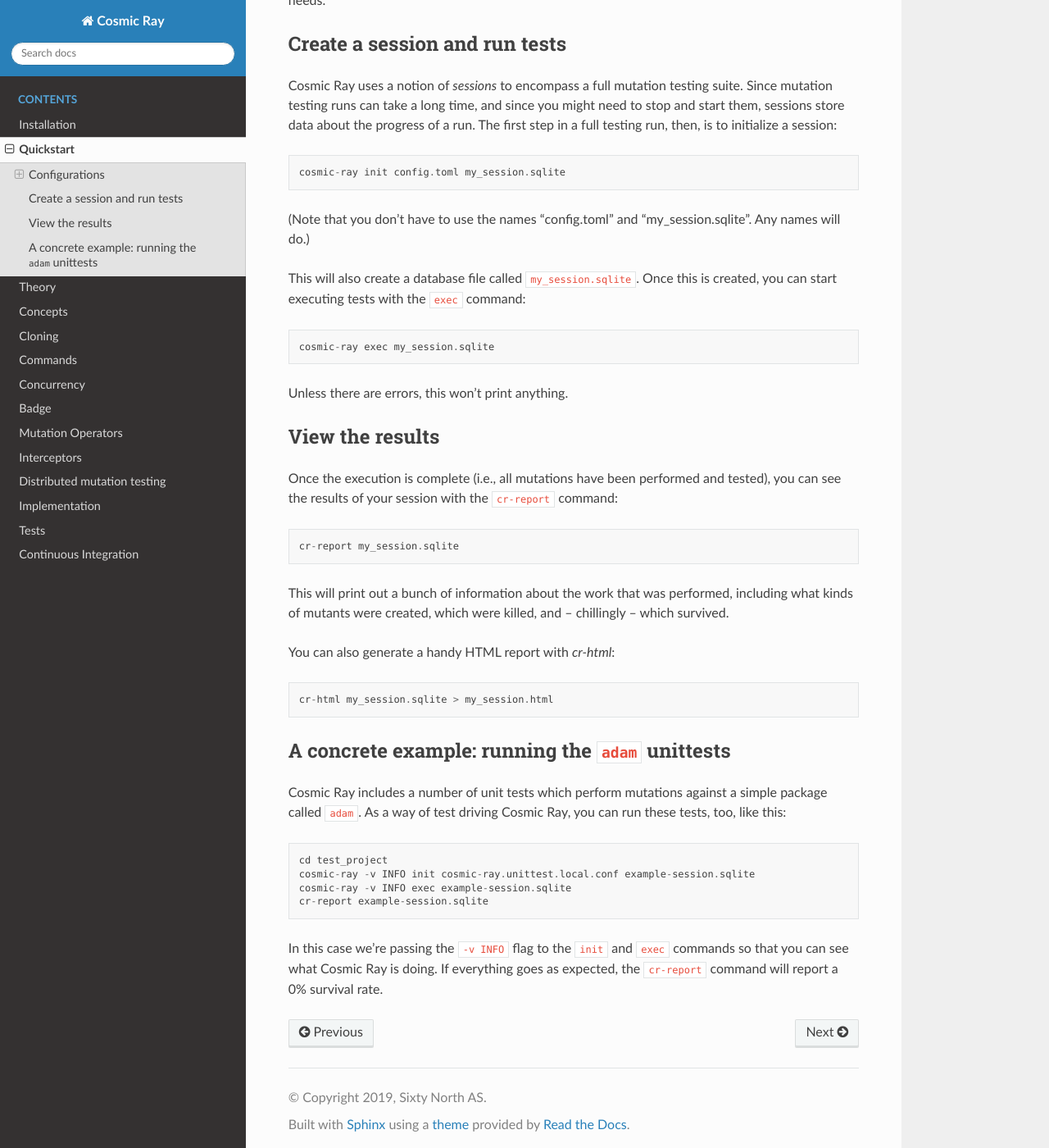
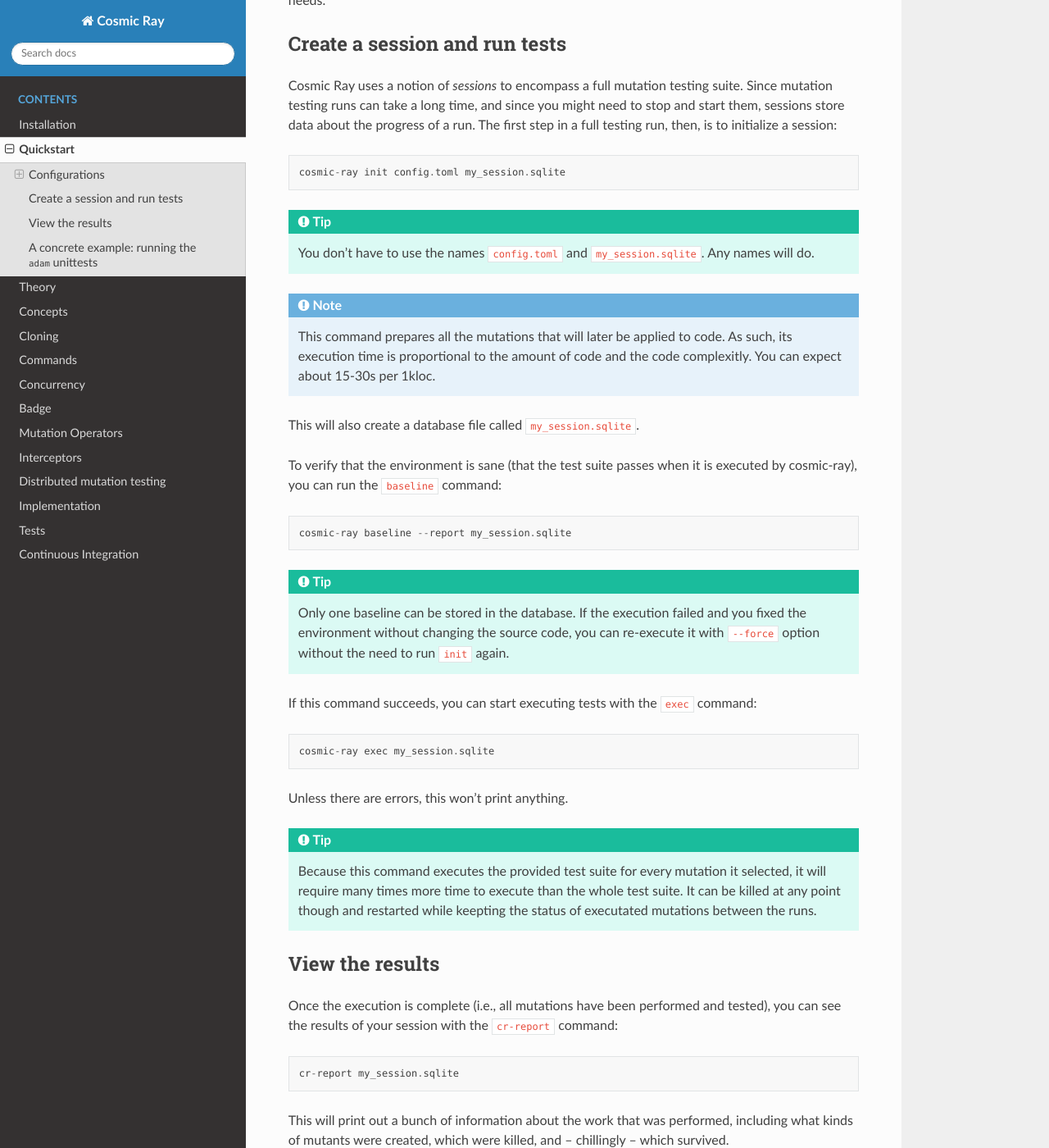
Before and after one commit to sixty-north/cosmic-ray, a Sphinx documentation site: the page built from docs/source/quickstart.rst, in a window 1280 px wide and 1400 px high, scrolled down 1173 px. Shown: the whole window at 82% size. Built offline with Sphinx 7.4.7 and the Read the Docs theme 2.0.0, drawn with Linux system fonts in a browser that asks for light colours; some of the changed text lies outside the part shown.

Commit message:
docs: update Quickstart, introduce baseline
update the formatting of the quickstart a bit, add information
about few "gotchas", document use of the baseline command

```diff
--- a/docs/source/quickstart.rst
+++ b/docs/source/quickstart.rst
@@ -68,17 +68,44 @@
 
     cosmic-ray init config.toml my_session.sqlite
 
-(Note that you don't have to use the names "config.toml" and "my_session.sqlite".
-Any names will do.)
+.. Tip::
+    You don't have to use the names ``config.toml`` and ``my_session.sqlite``.
+    Any names will do.
 
-This will also create a database file called ``my_session.sqlite``. Once this is
-created, you can start executing tests with the ``exec`` command:
+.. Note::
+    This command prepares all the mutations that will later be applied to code.
+    As such, its execution time is proportional to the amount of code and
+    the code complexitly. You can expect about 15-30s per 1kloc.
+
+This will also create a database file called ``my_session.sqlite``.
+
+To verify that the environment is sane (that the test suite passes when it is
+executed by cosmic-ray), you can run the ``baseline`` command:
+
+::
+
+    cosmic-ray baseline --report my_session.sqlite
+
+.. Tip::
+    Only one baseline can be stored in the database. If the execution failed
+    and you fixed the environment without changing the source code, you
+    can re-execute it with ``--force`` option without the need to run ``init``
+    again.
+
+If this command succeeds, you can start executing tests with the ``exec``
+command:
 
 ::
 
     cosmic-ray exec my_session.sqlite
 
 Unless there are errors, this won't print anything.
+
+.. Tip::
+    Because this command executes the provided test suite for every mutation
+    it selected, it will require many times more time to execute than the
+    whole test suite. It can be killed at any point though and restarted
+    while keepting the status of executated mutations between the runs.
 
 View the results
 ----------------
@@ -94,6 +121,10 @@
 This will print out a bunch of information about the work that was
 performed, including what kinds of mutants were created, which were
 killed, and – chillingly – which survived.
+
+.. Tip::
+    You can execute ``cr-report`` while ``cosmic-ray exec`` is running to
+    view the progress the latter is making.
 
 You can also generate a handy HTML report with `cr-html`:
 
```
